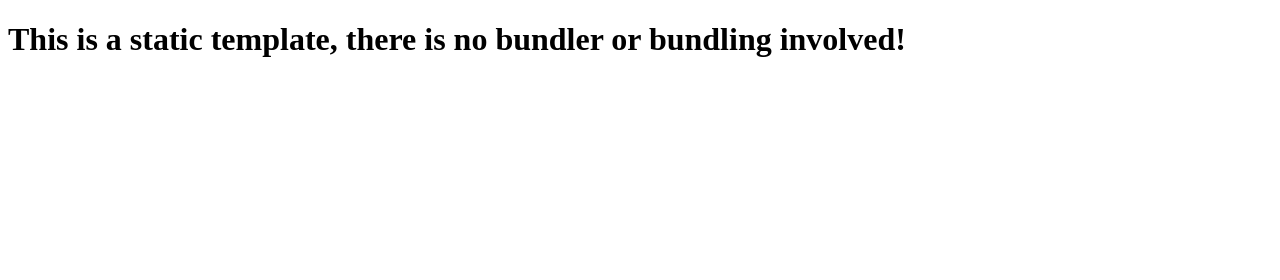
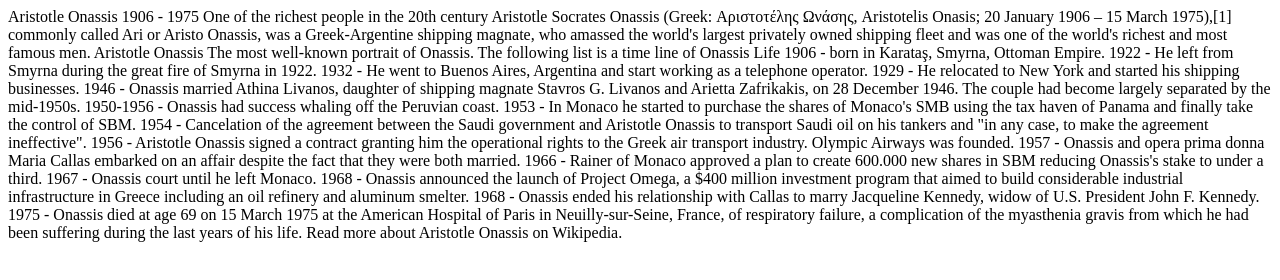
Before and after one commit to ruchikashastri/tribute-page, a website: page index.html in a window 1280 px wide. Drawn offline with Linux system fonts and the light colour scheme.

Commit message:
added sample data

```diff
--- a/index.html
+++ b/index.html
@@ -7,6 +7,28 @@
     <title>Static Template</title>
   </head>
   <body>
-    <h1>This is a static template, there is no bundler or bundling involved!</h1>
+    Aristotle Onassis
+1906 - 1975
+One of the richest people in the 20th century
+Aristotle Socrates Onassis (Greek: Αριστοτέλης Ωνάσης, Aristotelis Onasis; 20 January 1906 – 15 March 1975),[1] commonly called Ari or Aristo Onassis, was a Greek-Argentine shipping magnate, who amassed the world's largest privately owned shipping fleet and was one of the world's richest and most famous men.
+Aristotle Onassis
+The most well-known portrait of Onassis.
+The following list is a time line of Onassis Life
+1906 - born in Karataş, Smyrna, Ottoman Empire.
+1922 - He left from Smyrna during the great fire of Smyrna in 1922.
+1932 - He went to Buenos Aires, Argentina and start working as a telephone operator.
+1929 - He relocated to New York and started his shipping businesses.
+1946 - Onassis married Athina Livanos, daughter of shipping magnate Stavros G. Livanos and Arietta Zafrikakis, on 28 December 1946. The couple had become largely separated by the mid-1950s.
+1950-1956 - Onassis had success whaling off the Peruvian coast.
+1953 - In Monaco he started to purchase the shares of Monaco's SMB using the tax haven of Panama and finally take the control of SBM.
+1954 - Cancelation of the agreement between the Saudi government and Aristotle Onassis to transport Saudi oil on his tankers and "in any case, to make the agreement ineffective".
+1956 - Aristotle Onassis signed a contract granting him the operational rights to the Greek air transport industry. Olympic Airways was founded.
+1957 - Onassis and opera prima donna Maria Callas embarked on an affair despite the fact that they were both married.
+1966 - Rainer of Monaco approved a plan to create 600.000 new shares in SBM reducing Onassis's stake to under a third.
+1967 - Onassis court until he left Monaco.
+1968 - Onassis announced the launch of Project Omega, a $400 million investment program that aimed to build considerable industrial infrastructure in Greece including an oil refinery and aluminum smelter.
+1968 - Onassis ended his relationship with Callas to marry Jacqueline Kennedy, widow of U.S. President John F. Kennedy.
+1975 - Onassis died at age 69 on 15 March 1975 at the American Hospital of Paris in Neuilly-sur-Seine, France, of respiratory failure, a complication of the myasthenia gravis from which he had been suffering during the last years of his life.
+Read more about Aristotle Onassis on Wikipedia.
   </body>
 </html>
```
